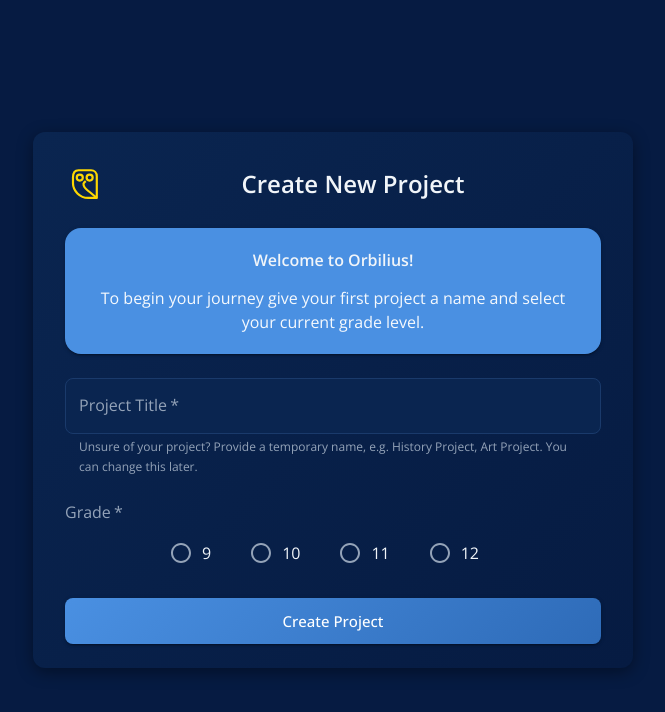
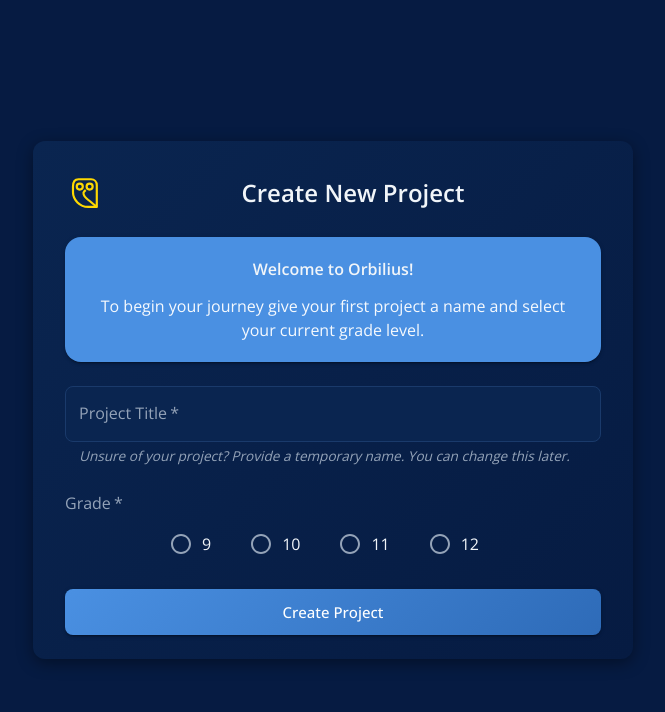
Before and after one commit to orbilius101/Orbilius, a React (Vite) app: page /createProject in a window 1280 px wide. Shown: the top 712 px of the page, without its empty margins (307-972 px from the left). Built offline with nearby package versions, Linux system fonts and the light colour scheme; no server answers; the database is empty; sample sign-in values are in the browser's storage.

Commit message:
fix(KAN-5): Improve project title helper text visibility and add placeholder (#37)

```diff
--- a/src/components/CreateProject/CreateProject.tsx
+++ b/src/components/CreateProject/CreateProject.tsx
@@ -80,12 +80,16 @@
             <TextField
               type="text"
               label="Project Title"
+              placeholder="e.g. History Project, Art Project"
               value={projectTitle}
               onChange={(e) => setProjectTitle(e.target.value)}
               required
               fullWidth
               variant="outlined"
-              helperText="Unsure of your project? Provide a temporary name, e.g. History Project, Art Project. You can change this later."
+              helperText="Unsure of your project? Provide a temporary name. You can change this later."
+              FormHelperTextProps={{
+                sx: { fontStyle: 'italic', fontSize: '0.85rem', color: 'text.secondary' },
+              }}
             />
 
             <FormControl component="fieldset" required>
```
